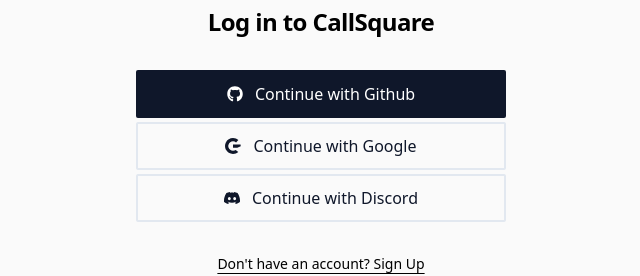
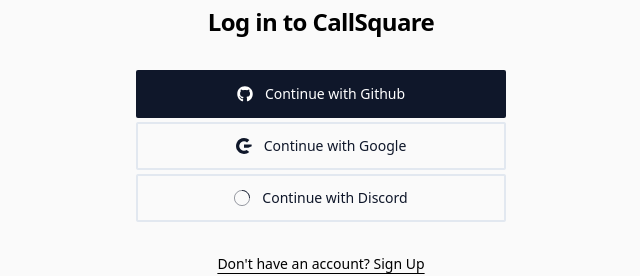
Before and after one commit to seniordev1012/callsquare-nextjs-meeting-platform, a Next.js app: page /login in a window 1280 px wide. Both pictures are taken after a click on the button "Continue with Discord". Shown: the part 308-584 px from the top of the page, without its empty margins (319-959 px from the left). Built offline with nearby package versions, Linux system fonts and the light colour scheme.

Commit message:
feat: added loading state and sign-in functionality to socialauthform

```diff
--- a/src/components/icons.tsx
+++ b/src/components/icons.tsx
@@ -78,5 +78,23 @@
                 <polygon points="0 0 18 0 18 18 0 18"></polygon>
             </g>
         </svg>
+    ),
+    spinner: ({color, ..._props}: SVGProps<SVGSVGElement>) => (
+        <svg {..._props} viewBox="0 0 38 38" xmlns="http://www.w3.org/2000/svg" stroke={color || "#0F172A"}>
+            <g fill="none" fillRule="evenodd">
+                <g transform="translate(1 1)" strokeWidth="2">
+                    <circle strokeOpacity=".5" cx="18" cy="18" r="18"/>
+                    <path d="M36 18c0-9.94-8.06-18-18-18">
+                        <animateTransform
+                            attributeName="transform"
+                            type="rotate"
+                            from="0 18 18"
+                            to="360 18 18"
+                            dur="1s"
+                            repeatCount="indefinite"/>
+                    </path>
+                </g>
+            </g>
+        </svg>
     )
 }
--- a/src/components/social-auth-form.tsx
+++ b/src/components/social-auth-form.tsx
@@ -1,19 +1,59 @@
-import React from 'react'
+"use client"
+import * as React from "react"
+import { signIn } from "next-auth/react"
 import { Icons } from './icons'
 
 export default function SocialAuthForm (){
+
+  const [isGithubSocialLoading, setIisGithubSocialLoading] = React.useState<boolean>(false)
+  const [isGoogleSocialLoading, setIsGoogleSocialLoading] = React.useState<boolean>(false)
+  const [isDiscordSocialLoading, setIsDiscordSocialLoading] = React.useState<boolean>(false)
+
   return (
     <section className='w-full mx-auto flex flex-col gap-1'>
-        <button className='w-full h-12 bg-slate-900 flex gap-3 text-white justify-center items-center rounded-sm'>
-            <Icons.github color='white' width="16" height="16"/>
+        <button
+          className='w-full h-12 bg-slate-900 flex gap-3 text-sm text-white justify-center items-center rounded-sm'
+          onClick={() => {
+            setIisGithubSocialLoading(true)
+            signIn("github")
+          }}
+          disabled={isGithubSocialLoading}
+        >
+            {isGithubSocialLoading ? (
+              <Icons.spinner  width="16" height="16" color="white"/>
+            ) : (
+              <Icons.github color='white' width="16" height="16"/>
+            )}
             Continue with Github
         </button>
-        <button className='w-full h-12 border-2 border-slate-200 text-slate-900 flex gap-3 justify-center items-center rounded-sm'>
-            <Icons.google color='#0f172a' width="16" height="16"/>
+        <button
+          className='w-full h-12 border-2 border-slate-200 text-sm text-slate-900 flex gap-3 justify-center items-center rounded-sm'
+          onClick={() => {
+            setIsGoogleSocialLoading(true)
+            signIn("google")
+          }}
+          disabled={isGoogleSocialLoading}
+        >
+            {isGoogleSocialLoading ? (
+              <Icons.spinner  width="16" height="16"/>
+            ) : (
+              <Icons.google color='#0f172a' width="16" height="16"/>
+            )}
             Continue with Google
         </button>
-        <button className='w-full h-12 border-2 border-slate-200 text-slate-900 flex gap-3 justify-center items-center rounded-sm'>
-            <Icons.discord color='#0f172a' width="16" height="16"/>
+        <button
+          className='w-full h-12 border-2 border-slate-200 text-slate-900 text-sm flex gap-3 justify-center items-center rounded-sm'
+          onClick={() => {
+            setIsDiscordSocialLoading(true)
+            signIn("discord")
+          }}
+          disabled={isDiscordSocialLoading}
+        >
+            {isDiscordSocialLoading ? (
+              <Icons.spinner  width="16" height="16"/>
+            ) : (
+              <Icons.discord color='#0f172a' width="16" height="16"/>
+            )}
             Continue with Discord
         </button>
     </section>
```
